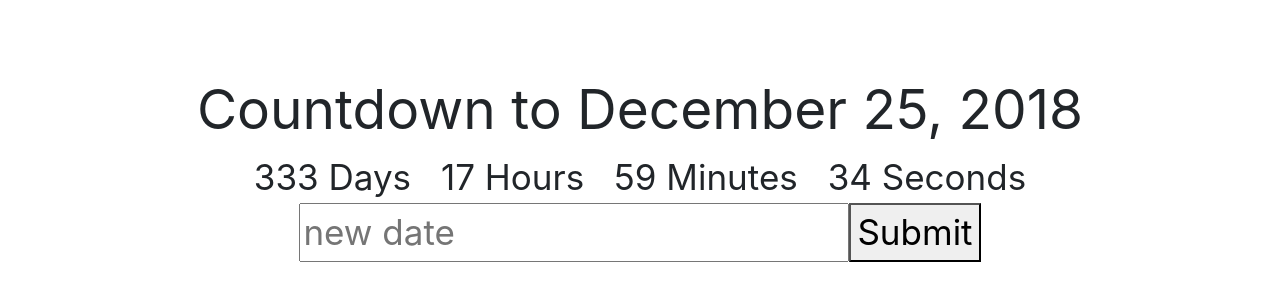
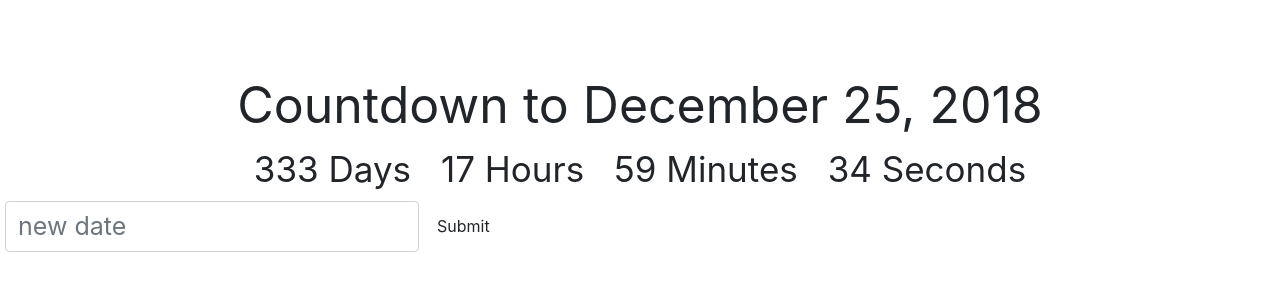
Before and after one commit to StevieIsmagic/countdownChamp, a React (Create React App) app: page / in a window 1280 px wide. Shown: the part 188-488 px from the top of the page. Built offline with nearby package versions, Linux system fonts and the light colour scheme.

Commit message:
add CSS class to form input

```diff
--- a/src/App.css
+++ b/src/App.css
@@ -5,10 +5,15 @@
 }
 
 .App-title {
-  font-size: 55px;
+  font-size: 50px;
 }
 
 .Clock-days, .Clock-hours, .Clock-minutes, .Clock-seconds {
   display: inline;
   margin: 10px;
 }
+
+.Deadline-input {
+  font-size: 25px;
+  margin: 5px;
+}
--- a/src/App.js
+++ b/src/App.js
@@ -1,6 +1,7 @@
 import React, { Component } from 'react';
 import Clock from './Clock';
 import './App.css';
+import { Form, FormControl, Button} from 'react-bootstrap';
 
 
 class App extends Component {
@@ -21,17 +22,19 @@ class App extends Component {
     return (
       <div className='App'>
         <div className='App-title'>
-          Countdown to {this.state.deadline}</div>
+          Countdown to {this.state.deadline}
+        </div>
         <Clock deadline={this.state.deadline} />
-        <div>
-          <input
+        <Form inline={true}>
+          <FormControl
+          className='Deadline-input'
           placeholder='new date'
           onChange={ event => this.setState({ newDeadline: event.target.value })}
           />
-          <button onClick={ () => this.changeDeadline() }>
+          <Button onClick={ () => this.changeDeadline() }>
           Submit
-          </button>
-        </div>
+          </Button>
+        </Form>
       </div>
     )
   }
```
